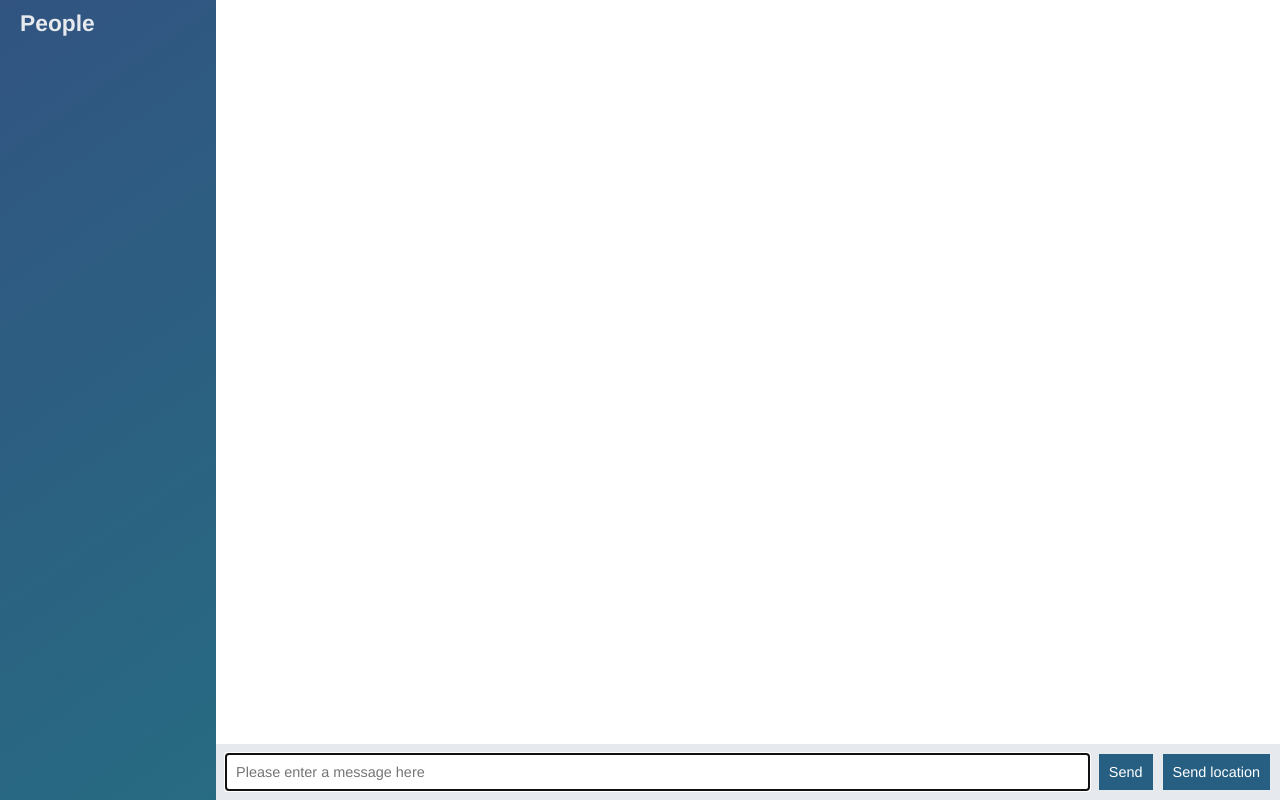
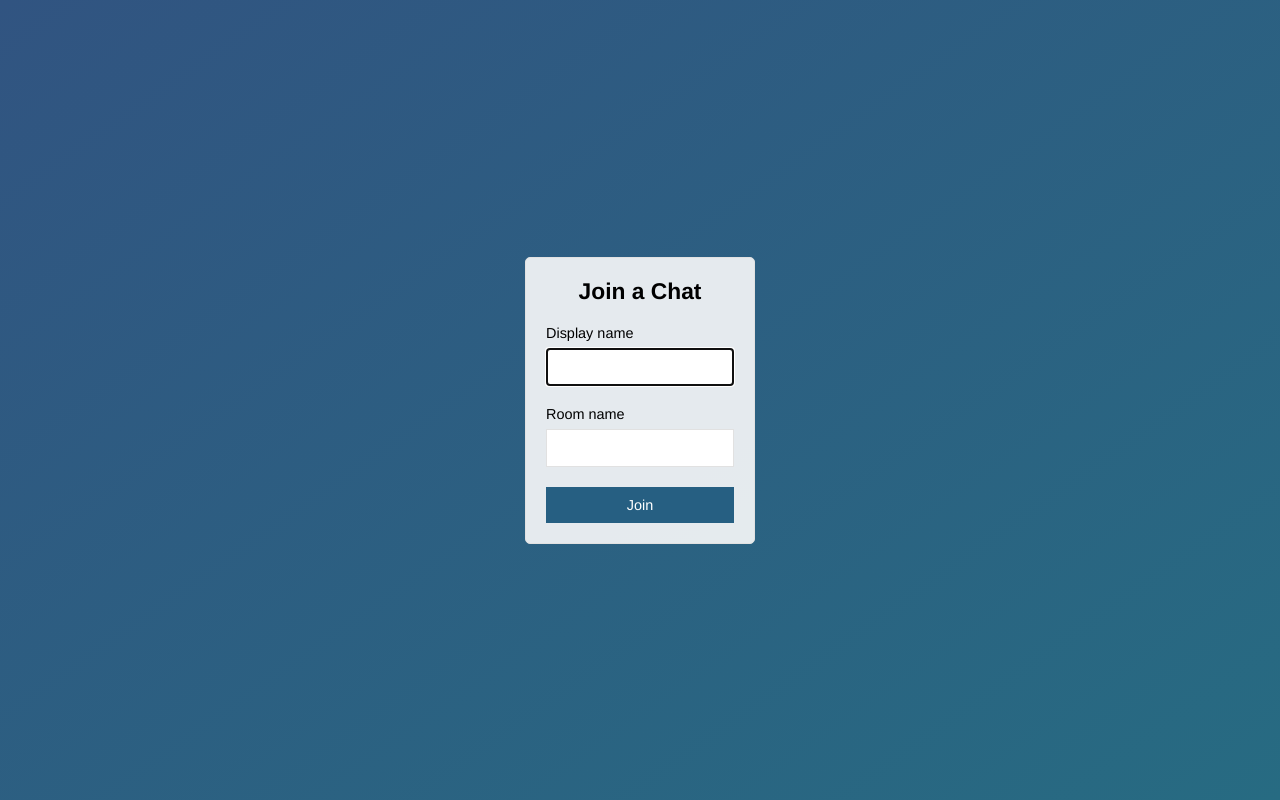
Before and after one commit to martysirkin/node-chat-app, a website: page public/index.html in a window 1280 px wide. Drawn offline with nearby package versions, Linux system fonts and the light colour scheme; no server answers.

Commit message:
Add join page that submits to chat page

```diff
--- a/public/index.html
+++ b/public/index.html
@@ -1,60 +1,30 @@
 <!DOCTYPE html>
-
 <html>
     <head>
-    <meta charset="utf8">
+        <meta charset="utf-8">
+        <title>Join | ChatApp</title>
+        <meta name="viewport" content="width=device-width, initial-scale=1, user-scalable=no">
         <link rel="stylesheet" href="/css/styles.css">
     </head>
 
-<body class="chat">
-
-    <div class="chat__sidebar">
-        <h3>People</h3>
-        <div id="users"></div>
+    <body class="centered-form">
+        <div class="centered-form__form">
+            <form action="/chat.html">
+                <div class="form-field">
+                    <h3>Join a Chat</h3>
                 </div>
-
-    <div class="chat__main">
-        <ol id="messages" class="chat__messages"></ol>
-
-        <div class="chat__footer">
-            <form id="message-form">
-                <input name="message" type="text" placeholder="Please enter a message here" autofocus autocomplete="off"/>
-                <button>Send</button>
+                <div class="form-field">
+                    <label>Display name</label>
+                    <input type="text" name="name" autofocus/>
+                </div>
+                <div class="form-field">
+                    <label>Room name</label>
+                    <input type="text" name="room" />
+                </div>
+                <div class="form-field">
+                    <button>Join</button>
+                </div>
             </form>
-
-            <button id="send-location">Send location</button>
         </div>
-    </div>
-
-    <script id="message-template" type="text/temlate">
-        <li class="message">
-            <div class="message__title">
-                <h4>{{from}}</h4>
-                <span>{{createdAt}}</span>
-            </div>
-            <div class="message__body">
-                <p>{{text}}</p>
-            </div>
-        </li>
-    </script>
-
-    <script id="location-message-template" type="text/temlate">
-        <li class="message">
-            <div class="message__title">
-                <h4>{{from}}</h4>
-                <span>{{createdAt}}</span>
-            </div>
-            <div class="message__body">
-                <a href={{url}} target="_blank">My current location</a>
-            </div>
-        </li>
-    </script>
-
-    <script src="/socket.io/socket.io.js"></script>
-    <script src="/js/libs/jquery-3.3.1.min.js"></script>
-    <script src="/js/libs/moment.js"></script>
-    <script src="/js/libs/mustache.js"></script>
-    <script src="/js/index.js"></script>
     </body>
-
 </html>
```
Also changed, not shown: public/chat.html (added, +62 -0 lines), public/js/chat.js (renamed from public/js/index.js). Lines whose indentation alone changed are shown as unchanged.
